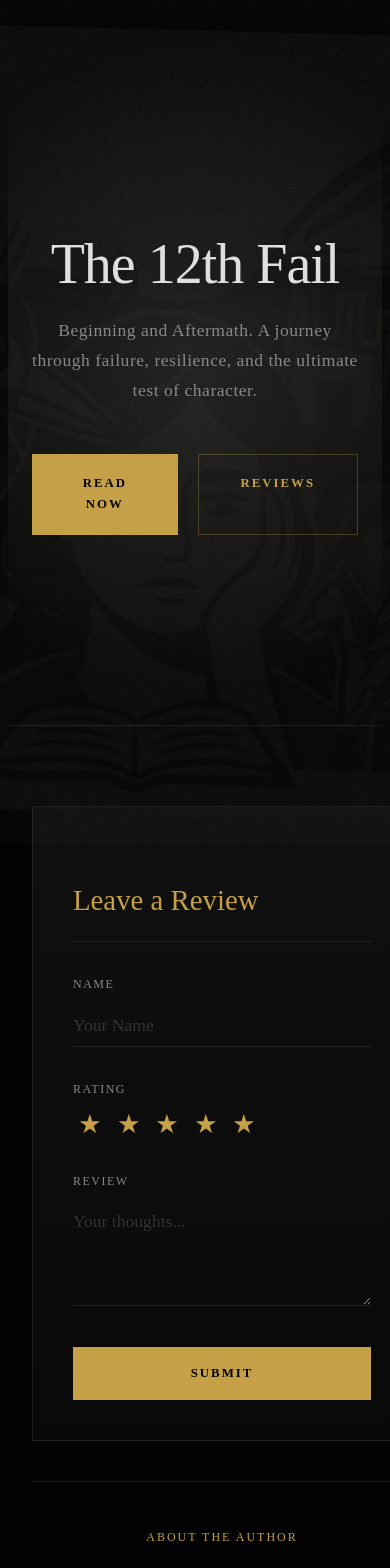
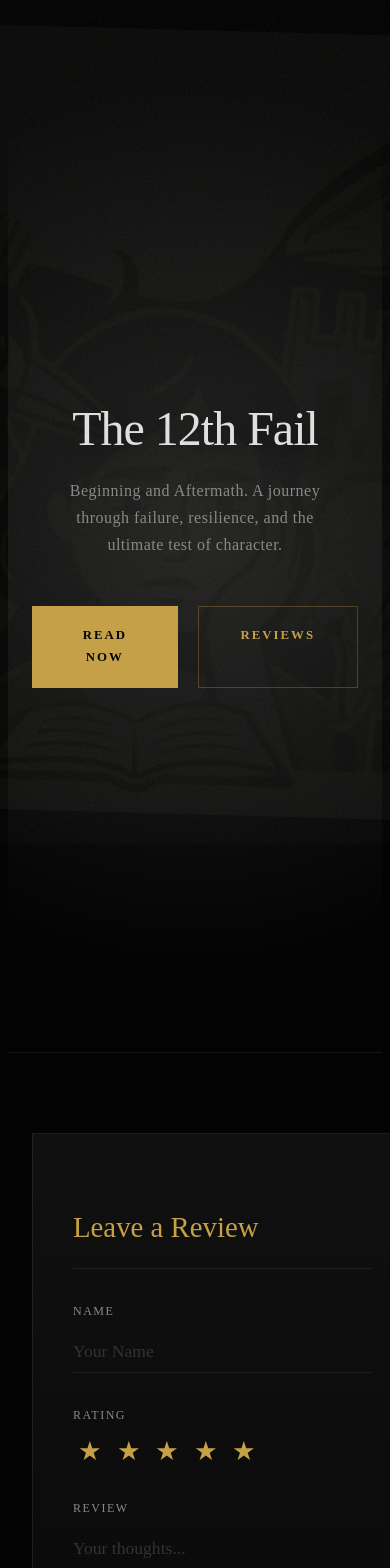
Before and after one commit to Von-Bennet/hermenia, a Next.js app: page / in a window 390 px wide. Shown: the top 1568 px of the page. Built offline with nearby package versions, Linux system fonts and the light colour scheme; no server answers; the database is empty; a web font is replaced by a local one.

Commit message:
Hide dev overlay and add multi-email support

```diff
--- a/src/app/globals.css
+++ b/src/app/globals.css
@@ -207,11 +207,46 @@ a { text-decoration: none; color: inherit; transition: color 0.3s; }
 }
 
 /* Mobile Layout */
-@media (max-width: 800px) {
+@media (max-width: 900px) {
+    .hero {
+        height: auto;
+        min-height: 100vh;
+        padding: 100px 0;
+    }
+
+    .hero-title {
+        font-size: 3rem;
+        padding: 0 20px;
+    }
+
+    .hero-subtitle {
+        padding: 0 20px;
+        font-size: 1rem;
+    }
+
     .main-content {
         grid-template-columns: 1fr;
+        gap: 40px;
+        padding: 40px 20px;
     }
-    .hero-title { font-size: 3.5rem; }
+
+    .review-sidebar {
+        position: relative; /* Disable sticky on mobile */
+        top: 0;
+        order: -1; /* Keep form at top? Or remove to put it below content? specific user preference usually varies. keeping as is (top) or let it follow DOM order.
+                      Actually, usually reviews are read first, then form?
+                      In the DOM: Sidebar is first. So it appears first.
+                      I will leave it matching DOM order for now but ensure it scrolls. */
+        width: 100%;
+    }
+
+    .form-card {
+        padding: 24px;
+    }
+
+    .reviews-header {
+        font-size: 1.5rem;
+    }
 }
 
 /* =========================================
@@ -389,3 +424,12 @@ a { text-decoration: none; color: inherit; transition: color 0.3s; }
 .text-status { margin-top: 1rem; font-size: 0.9rem; }
 .success { color: #4CAF50; }
 .error { color: #F44336; }
+
+/* Hide Next.js Dev Overlay/Toast */
+nextjs-portal,
+#next-route-announcer {
+    display: none !important;
+    visibility: hidden !important;
+    opacity: 0 !important;
+    pointer-events: none !important;
+}
--- a/src/lib/email.ts
+++ b/src/lib/email.ts
@@ -23,7 +23,7 @@ export async function sendNotificationEmail(review: { name: string; rating: numb
 
   await transporter.sendMail({
     from: '"Book Reviews" <noreply@example.com>',
-    to: 'bigpapilacosta092woo@gmail.com',
+    to: process.env.NOTIFICATION_EMAIL || 'bigpapilacosta092woo@gmail.com',
     subject: `New Review: ${review.rating} Stars from ${review.name}`,
     text: `You have received a new review:\n\nName: ${review.name}\nRating: ${review.rating}/5\n\n"${review.comment}"`,
     html: `
```
